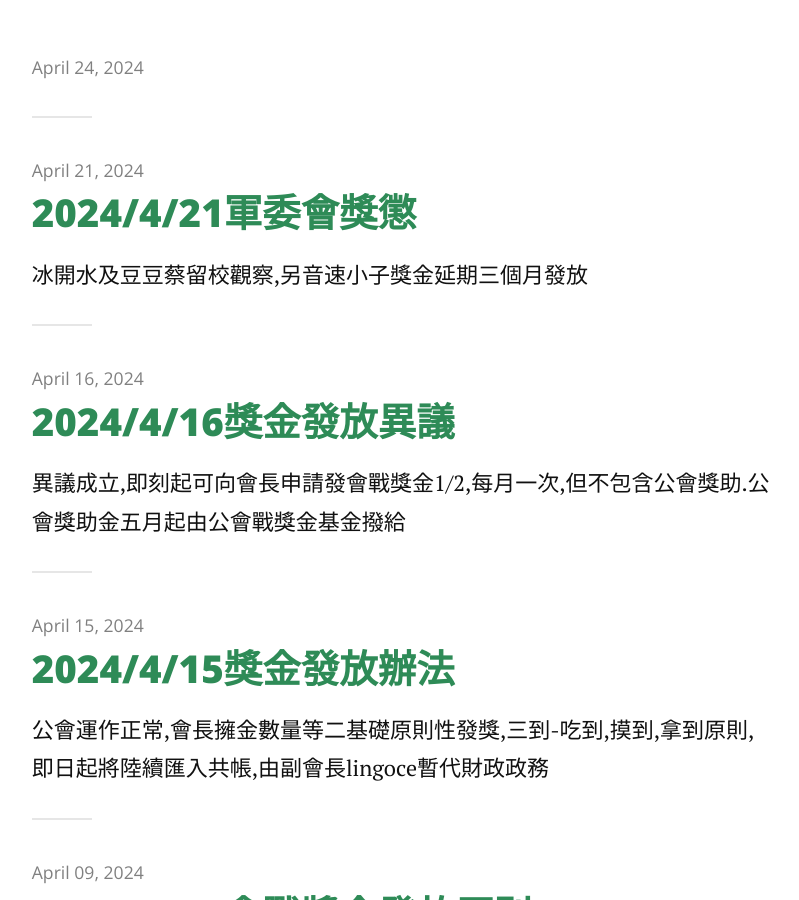
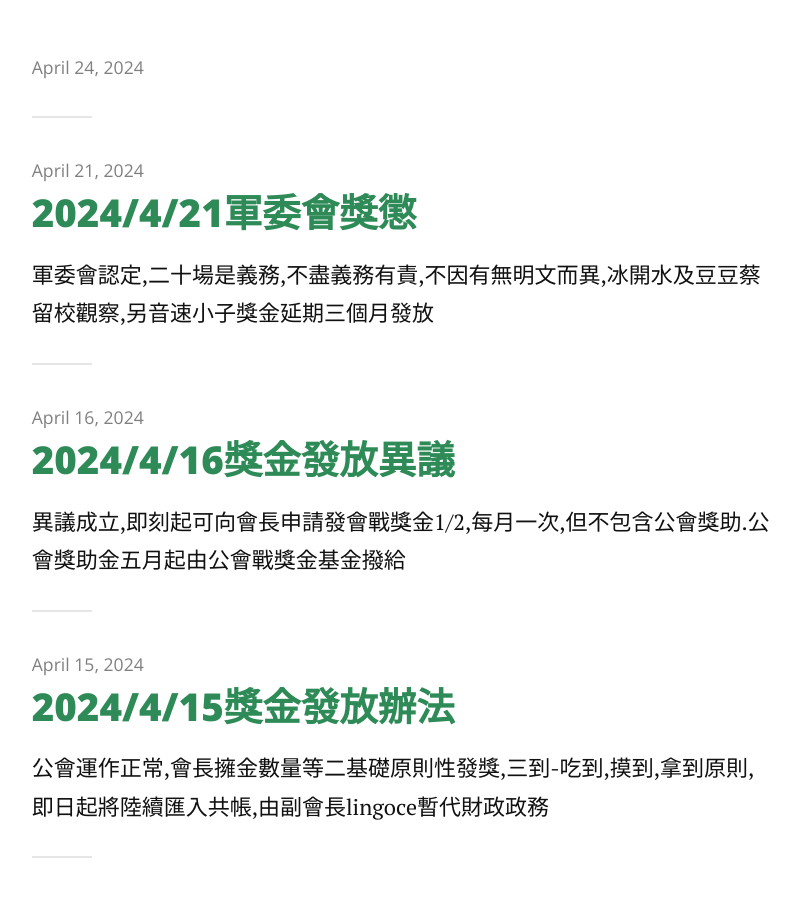
Before and after one commit to jetbomb2012/beloved, a Jekyll site: the page built from index.html, in a window 1280 px wide and 900 px high, scrolled down 450 px. Shown: the whole window, without its empty margins (237-1036 px from the left). Built offline with Jekyll 4.4.1, drawn with Linux system fonts in a browser that asks for light colours; nearby versions of some CDN libraries; the list of posts is cut into pages by our own code.

Commit message:
Update 2014-04-21-kill-account.markdown

```diff
--- a/_posts/2014-04-21-kill-account.markdown
+++ b/_posts/2014-04-21-kill-account.markdown
@@ -2,5 +2,5 @@
 layout: post
 title:  "2024/4/21軍委會獎懲"
 date:   2024-4-21
-description: 冰開水及豆豆蔡留校觀察,另音速小子獎金延期三個月發放
+description: 軍委會認定,二十場是義務,不盡義務有責,不因有無明文而異,冰開水及豆豆蔡留校觀察,另音速小子獎金延期三個月發放
 ---
```
